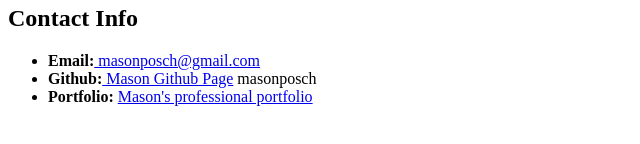
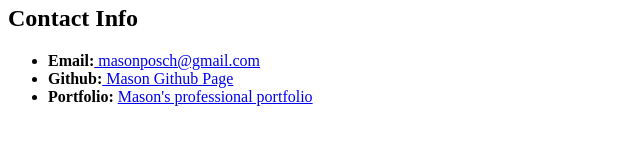
Before and after one commit to masonposch/studentbio, a plain HTML site: page index.html in a window 1280 px wide. Shown: the part 480-624 px from the top of the page, 0-640 px from the left. Drawn offline with Linux system fonts and the light colour scheme.

Commit message:
corrected mistake

```diff
--- a/index.html
+++ b/index.html
@@ -29,7 +29,7 @@
 		<ul>
 
 			<li><strong>Email:</strong><a href = "mailto:masonposch@gmail.com"> masonposch@gmail.com</a></li>
-			<li><strong>Github:</strong><a href = "http://github.com/masonposch"> Mason Github Page</a> masonposch</li>
+			<li><strong>Github:</strong><a href = "http://github.com/masonposch"> Mason Github Page</a></li>
 			<li><strong>Portfolio:</strong> <a href = "http://masonposch.github.io/professionalportfolio/">Mason's professional portfolio</a></li>
 
 		</ul>
```
